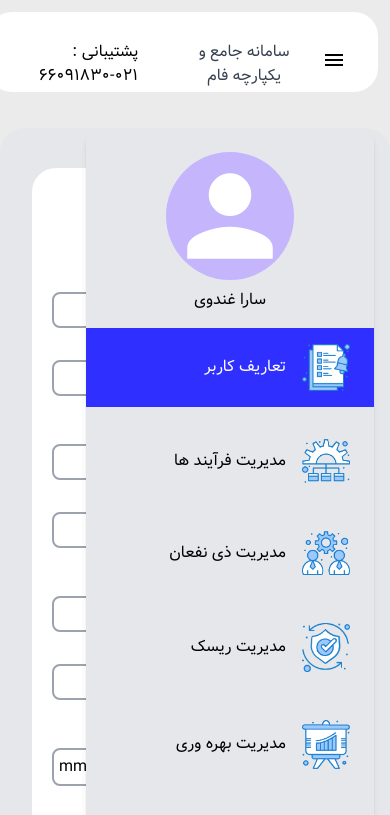
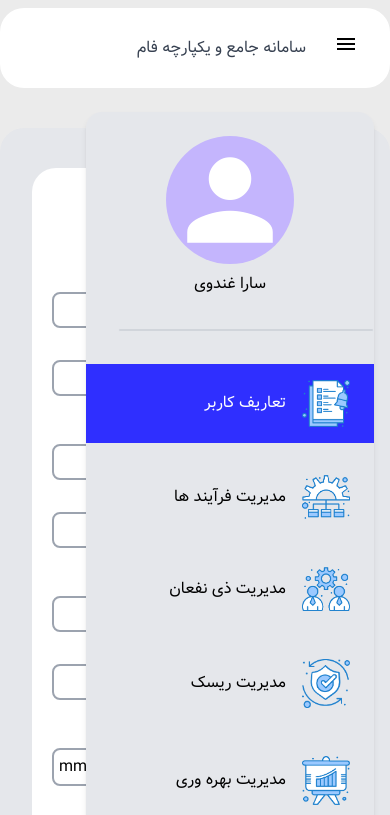
Before and after one commit to saeedtofigh/admin-pannel-vue, a Vue app: page / in a window 390 px wide. Shown: the top 815 px of the page. Built offline with nearby package versions, Linux system fonts and the light colour scheme.

Commit message:
change btn styles

```diff
--- a/index.html
+++ b/index.html
@@ -8,7 +8,8 @@
       rel="stylesheet"
       href="https://fonts.googleapis.com/icon?family=Material+Icons"
     />
-    <title>Vite App</title>
+    <title>سامانه جامع و یکپارچه فام
+    </title>
   </head>
   <body>
     <div id="app"></div>
--- a/src/components/Navbar.vue
+++ b/src/components/Navbar.vue
@@ -1,12 +1,12 @@
 <template>
-  <nav class="bg-white flex justify-between m-3 h-20 rounded-3xl w-full fixed">
+  <nav class="bg-white flex justify-between  h-20 rounded-3xl w-full fixed my-2 ">
     <div class="flex text-center justify-center my-auto mr-8">
       <button  @click="$emit('toggle-sidebar')" class="xl:hidden">
         <span class="material-icons my-auto cursor-pointer hover:text-gray-500">menu</span>
       </button>
       <h1 class="text-gray-700 m-7">سامانه جامع و یکپارچه فام</h1>
     </div>
-    <p class="text-black m-7">پشتیبانی : ۰۲۱-۶۶۰۹۱۸۳۰</p>
+    <p class="text-black m-7 hidden sm:inline">پشتیبانی : ۰۲۱-۶۶۰۹۱۸۳۰</p>
   </nav>
 </template>
 
--- a/src/views/FormComponent.vue
+++ b/src/views/FormComponent.vue
@@ -19,8 +19,8 @@
         <InputField label="رمز عبور" v-model="password" />
       </div>
       <div class="flex-col md:flex-row flex my-2">
-        <InputField label="شروع فعالیت" type="date" v-model="startdate" />
-        <InputField label="پایان فعالیت" type="date" v-model="enddate" />
+        <InputField label="شروع فعالیت" type="date"  v-model="startdate" />
+        <InputField label="پایان فعالیت" type="date"  v-model="enddate" />
       </div>
       <div class="flex-col md:flex-row flex my-2">
         <InputField label="تلفن همراه" type="number" v-model="phonenumber" />
@@ -37,23 +37,23 @@
         <button
           data-ripple-light="true"
           type="button"
-          class="bg-violet-300 focus:bg-violet-200 active:bg-violet-200 hover:bg-violet-200 text-green-950 p-1 md:w-1/2 my-2 rounded-lg mx-1 shadow-md border border-transparent text-sm transition-all active:shadow-none disabled:pointer-events-none disabled:opacity-50 disabled:shadow-none hover:shadow-lg focus:shadow-none"
+          class="bg-violet-300  active:bg-violet-200 hover:bg-violet-200 text-green-950 p-1 md:w-1/2 my-2 rounded-lg mx-1 shadow-md border border-transparent text-sm transition-all  disabled:opacity-50  hover:shadow-lg "
         >
           بازگشت
         </button>
         <button
-          class="bg-violet-300 text-green-950 p-1 md:w-1/2 my-2 rounded-lg mx-1 shadow-md"
+          class="bg-violet-300 text-green-950 p-1 md:w-1/2 my-2 rounded-lg mx-1 shadow-md active:shadow-xl transform hover:bg-violet-200 hover:shadow-lg active:bg-violet-200"
         >
           ذخیره و ماندن
         </button>
         <button
-          class="bg-red-500 text-green-950 p-1 md:w-1/2 my-2 rounded-lg mx-1 shadow-md"
+          class="bg-red-500 text-green-950 p-1 md:w-1/2 my-2 rounded-lg mx-1 shadow-md active:shadow-xl transform hover:bg-red-400 hover:shadow-lg active:bg-red-400"
         >
           پاک کردن
         </button>
         <button
           @click="handleSubmit"
-          class="bg-green-500 text-green-950 p-1 md:w-1/2 my-2 rounded-lg mx-1 shadow-md"
+          class="bg-green-500 text-green-950 p-1 md:w-1/2 my-2 rounded-lg mx-1 shadow-md active:shadow-xl transform hover:bg-green-400 hover:shadow-lg active:bg-green-400"
         >
           تایید کردن
         </button>
--- a/src/views/InputField.vue
+++ b/src/views/InputField.vue
@@ -39,7 +39,6 @@ input[type="number"]::-webkit-outer-spin-button,
 input[type="number"]::-webkit-inner-spin-button {
   -webkit-appearance: none;
   margin: 0;
-
 }
 *:focus {
   outline: none;
--- a/src/views/SideBar.vue
+++ b/src/views/SideBar.vue
@@ -1,7 +1,7 @@
 <template>
   <div
     name="slide-sidebar"
-    class="w-[18rem] m-4 rounded-t-2xl absolute lg:relative bg-gray-200 h-screen overflow-auto shadow-md mt-[8rem]"
+    class="w-[18rem] m-4 rounded-t-2xl absolute lg:relative bg-gray-200 h-screen overflow-auto shadow-md mt-[7rem] lg:mt-[8rem]"
   >
     <div class="profile text-center mt-6">
       <span
@@ -10,7 +10,9 @@
         person
       </span>
       <p>سارا غندوی</p>
+
     </div>
+    <hr class="w-64 h-1 my-8 bg-gray-300 border rounded">
 
     <ListItem
       v-for="item in listItem"
```
Lines whose indentation alone changed are shown as unchanged.
